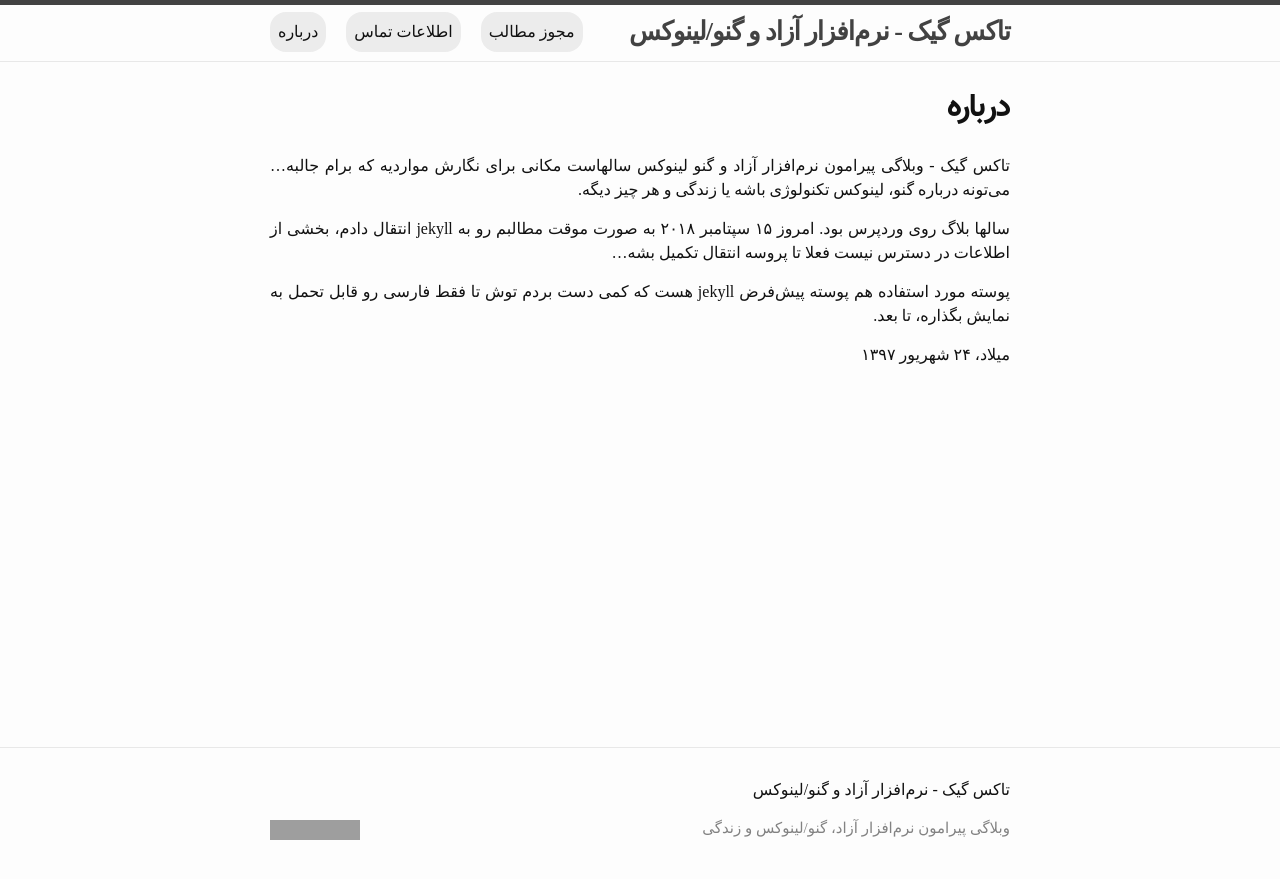
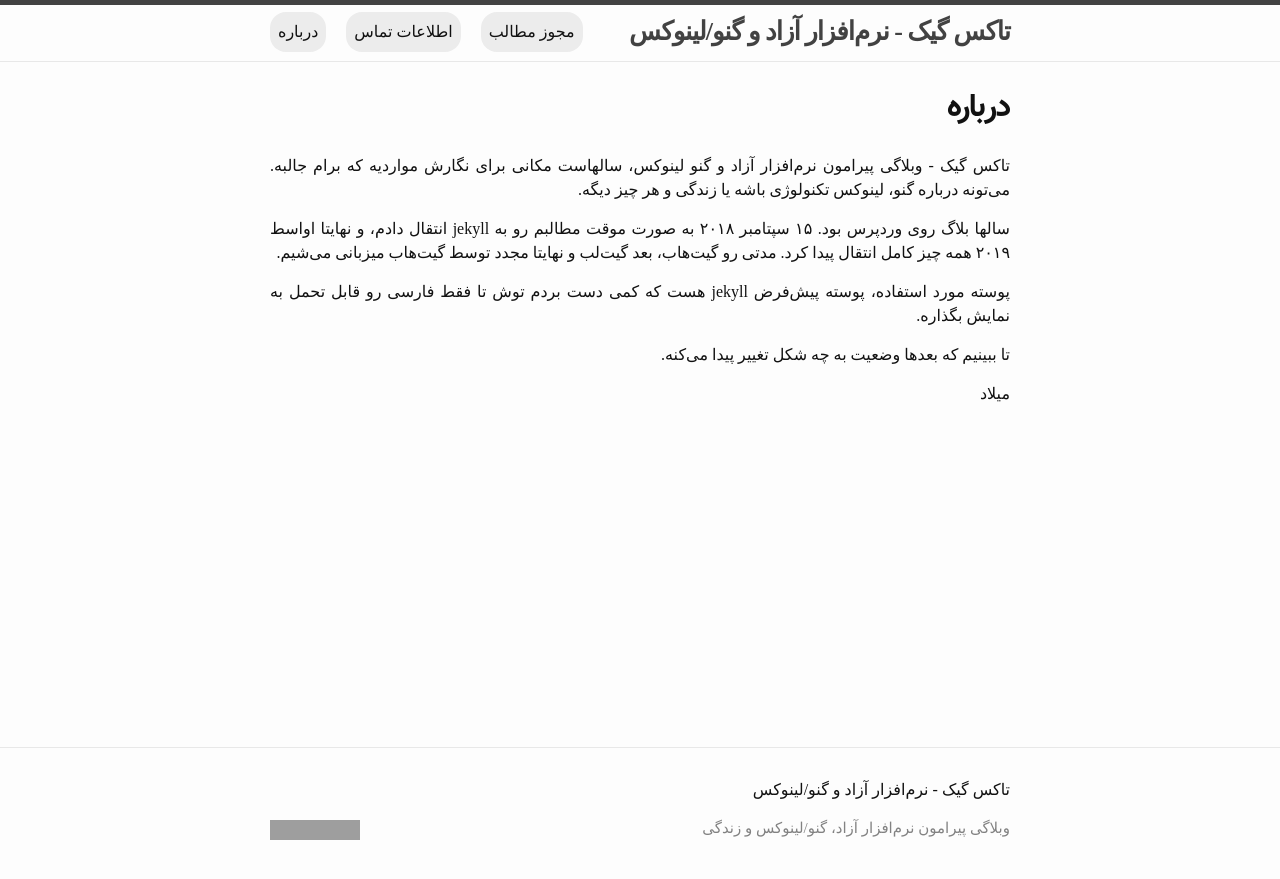
Before and after one commit to Ravexina/tuxgeek, a Jekyll site: the page built from about.md, in a window 1280 px wide. Shown: the top 879 px of the page. Built offline with Jekyll 4.4.1, drawn with Linux system fonts in a browser that asks for light colours; some web fonts are replaced; grey boxes are pictures that could not be loaded.

Commit message:
Update about page

```diff
--- a/about.md
+++ b/about.md
@@ -4,10 +4,13 @@
 permalink: /درباره/
 ---
 
-تاکس گیک - وبلاگی پیرامون نرم‌افزار آزاد و گنو لینوکس سالهاست مکانی برای نگارش مواردیه که برام جالبه... می‌تونه درباره گنو، لینوکس تکنولوژی باشه یا زندگی و هر چیز دیگه.
+تاکس گیک - وبلاگی پیرامون نرم‌افزار آزاد و گنو لینوکس، سالهاست مکانی برای نگارش مواردیه که برام جالبه. می‌تونه درباره گنو، لینوکس تکنولوژی باشه یا زندگی و هر چیز دیگه.
 
-سالها بلاگ روی وردپرس بود. امروز ۱۵ سپتامبر ۲۰۱۸ به صورت موقت مطالبم رو به jekyll انتقال دادم، بخشی از اطلاعات در دسترس نیست فعلا تا پروسه انتقال تکمیل بشه...
+سالها بلاگ روی وردپرس بود. ۱۵ سپتامبر ۲۰۱۸ به صورت موقت مطالبم رو به jekyll انتقال دادم، و نهایتا اواسط ۲۰۱۹ همه چیز کامل انتقال پیدا کرد. مدتی رو گیت‌هاب، بعد گیت‌لب و
+نهایتا مجدد توسط گیت‌هاب میزبانی می‌شیم.
 
-پوسته مورد استفاده هم پوسته پیش‌فرض jekyll هست که کمی دست بردم توش تا فقط فارسی رو قابل تحمل به نمایش بگذاره، تا بعد.
+پوسته مورد استفاده، پوسته پیش‌فرض jekyll هست که کمی دست بردم توش تا فقط فارسی رو قابل تحمل به نمایش بگذاره.
 
-میلاد، ۲۴ شهریور ۱۳۹۷
+تا ببینیم که بعدها وضعیت به چه شکل تغییر پیدا ‌می‌کنه.
+
+میلاد
```
